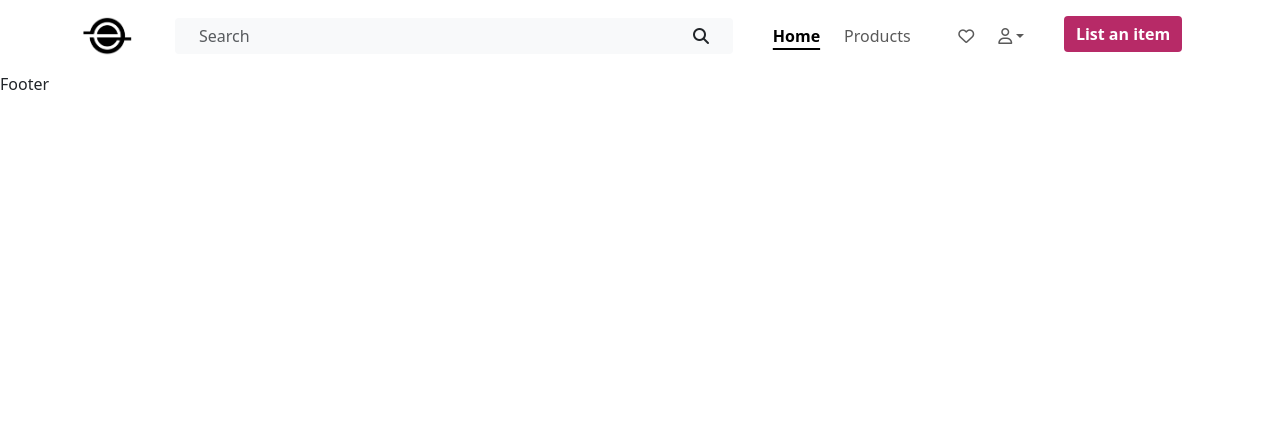
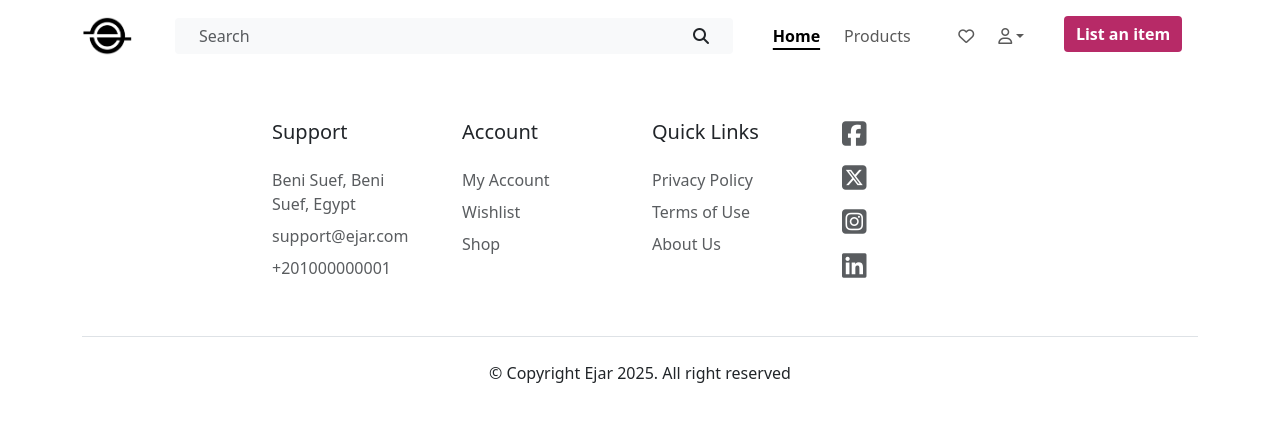
Before and after one commit to malikhussein/ITI-react-ejar-project, a React (Vite) app: page / in a window 1280 px wide. Shown: the top 422 px of the page. Built offline with nearby package versions, Linux system fonts and the light colour scheme.

Commit message:
Created the footer component

```diff
--- a/src/components/Footer/Footer.jsx
+++ b/src/components/Footer/Footer.jsx
@@ -1,5 +1,99 @@
 import React from 'react';
 
 export default function Footer() {
-  return <div>Footer</div>;
+  return (
+    <>
+      <div className="container">
+        <footer className="py-5">
+          <div className="row justify-content-center">
+            <div className="col-6 col-md-2 mb-3">
+              <h5 className="mb-4">Support</h5>
+              <ul className="nav flex-column">
+                <li className="nav-item mb-2 col-10 text-body-secondary">
+                  Beni Suef, Beni Suef, Egypt
+                </li>
+                <li className="nav-item mb-2">
+                  <a href="#" className="nav-link p-0 text-body-secondary">
+                    support@ejar.com
+                  </a>
+                </li>
+                <li className="nav-item mb-2">
+                  <a href="#" className="nav-link p-0 text-body-secondary">
+                    +201000000001
+                  </a>
+                </li>
+              </ul>
+            </div>
+            <div className="col-6 col-md-2 mb-3">
+              <h5 className="mb-4">Account</h5>
+              <ul className="nav flex-column">
+                <li className="nav-item mb-2">
+                  <a href="#" className="nav-link p-0 text-body-secondary">
+                    My Account
+                  </a>
+                </li>
+                <li className="nav-item mb-2">
+                  <a href="#" className="nav-link p-0 text-body-secondary">
+                    Wishlist
+                  </a>
+                </li>
+                <li className="nav-item mb-2">
+                  <a href="#" className="nav-link p-0 text-body-secondary">
+                    Shop
+                  </a>
+                </li>
+              </ul>
+            </div>
+            <div className="col-6 col-md-2 mb-3">
+              <h5 className="mb-4">Quick Links</h5>
+              <ul className="nav flex-column">
+                <li className="nav-item mb-2">
+                  <a href="#" className="nav-link p-0 text-body-secondary">
+                    Privacy Policy
+                  </a>
+                </li>
+                <li className="nav-item mb-2">
+                  <a href="#" className="nav-link p-0 text-body-secondary">
+                    Terms of Use
+                  </a>
+                </li>
+                <li className="nav-item mb-2">
+                  <a href="#" className="nav-link p-0 text-body-secondary">
+                    About Us
+                  </a>
+                </li>
+              </ul>
+            </div>
+            <div className="col-6 col-md-2 mb-3">
+              <ul className="nav flex-column">
+                <li className="nav-item mb-2">
+                  <a href="#" className="nav-link p-0 text-body-secondary">
+                    <i class="fa-brands fa-square-facebook h3"></i>
+                  </a>
+                </li>
+                <li className="nav-item mb-2">
+                  <a href="#" className="nav-link p-0 text-body-secondary">
+                    <i class="fa-brands fa-square-x-twitter h3"></i>
+                  </a>
+                </li>
+                <li className="nav-item mb-2">
+                  <a href="#" className="nav-link p-0 text-body-secondary">
+                    <i class="fa-brands fa-square-instagram h3"></i>
+                  </a>
+                </li>
+                <li className="nav-item mb-2">
+                  <a href="#" className="nav-link p-0 text-body-secondary">
+                    <i class="fa-brands fa-linkedin h3"></i>
+                  </a>
+                </li>
+              </ul>
+            </div>
+          </div>
+          <div className="d-flex flex-column flex-sm-row justify-content-center py-4 my-4 border-top">
+            <p>© Copyright Ejar 2025. All right reserved</p>
+          </div>
+        </footer>
+      </div>
+    </>
+  );
 }
```
